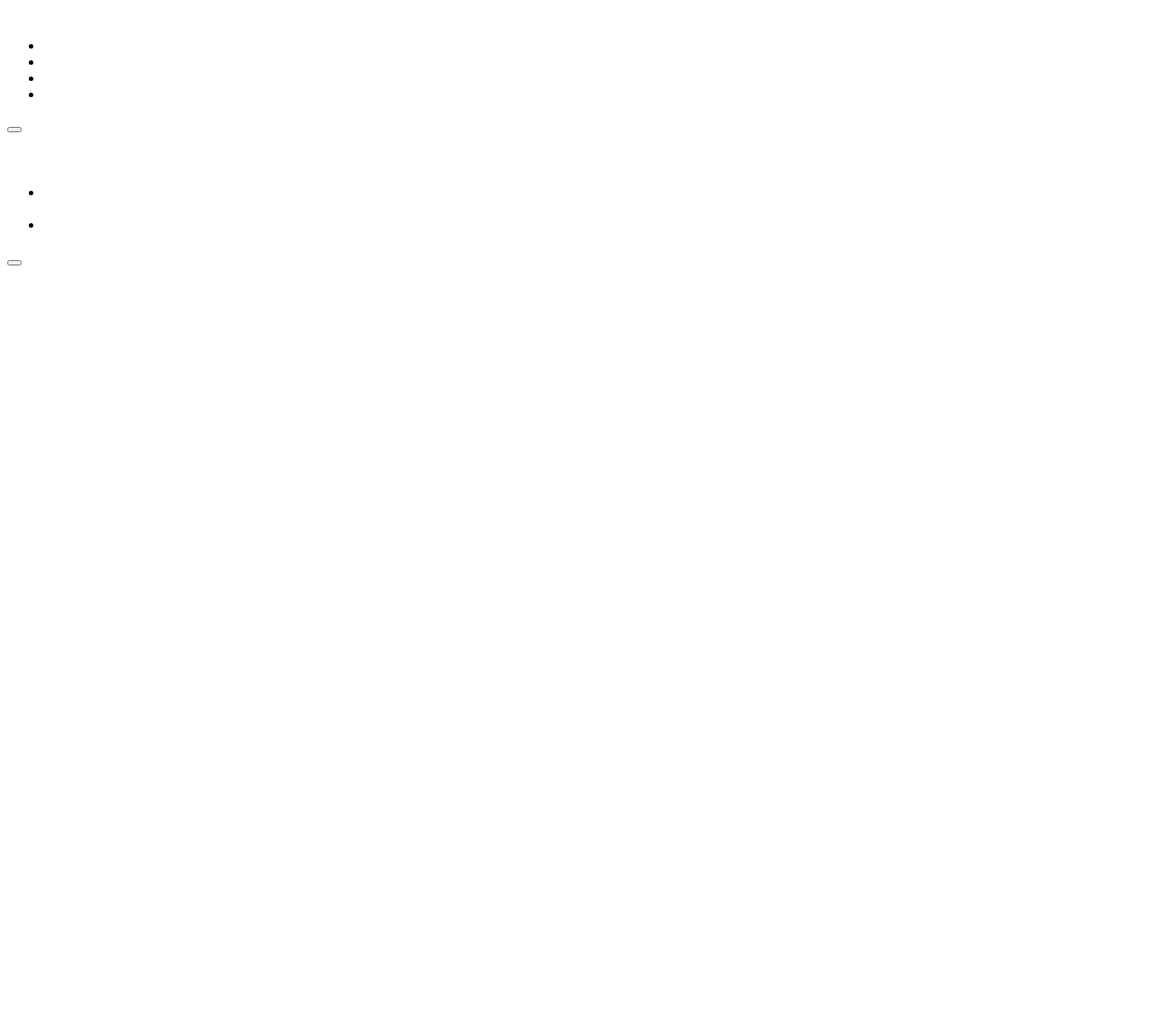
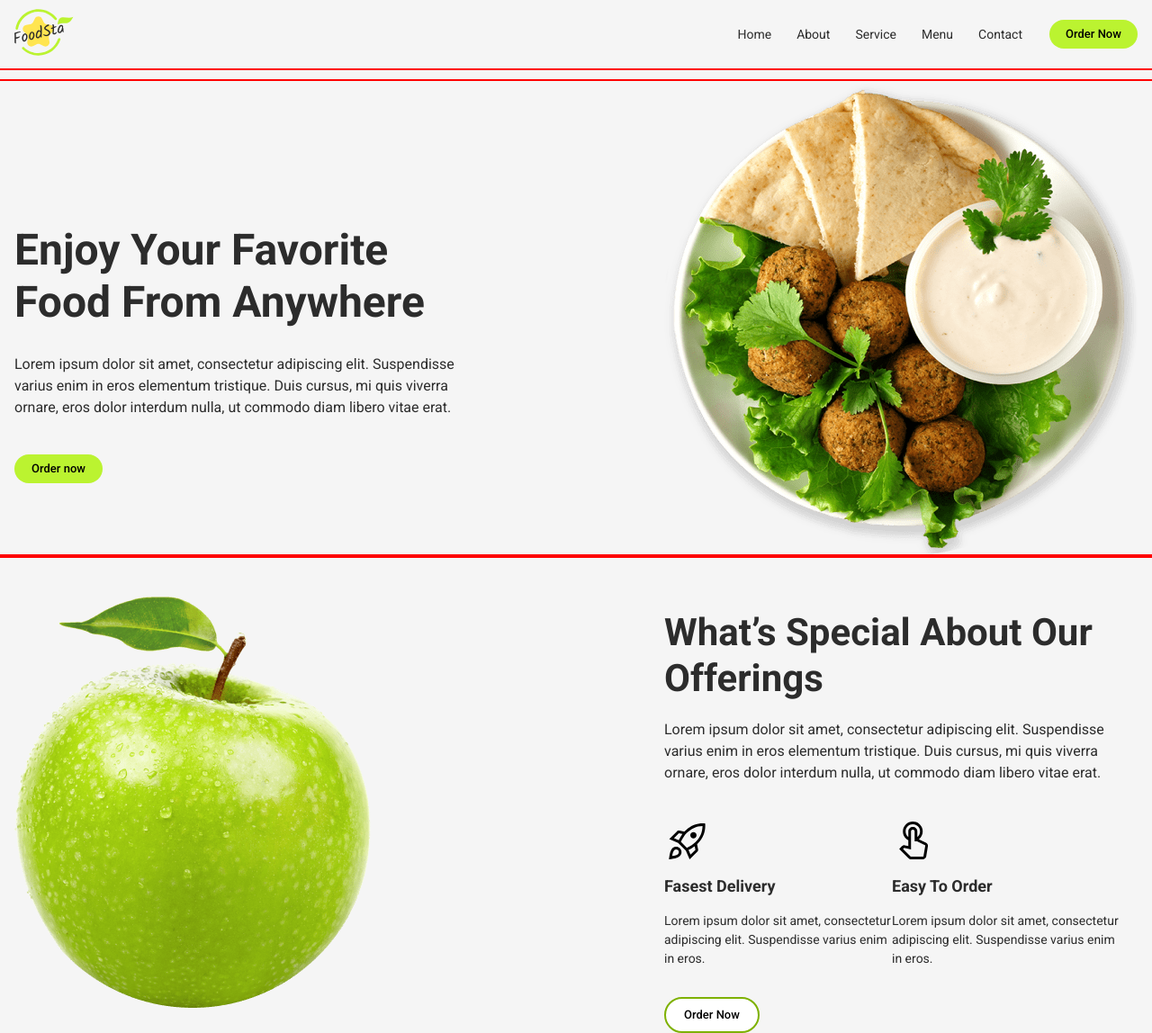
Before and after one commit to kostarusin/saturday-project_01_21012023, a plain HTML site: page index.html in a window 1280 px wide. Shown: the whole page at 90% size. Before the commit the page ends 800 px from the top, so only its background shows below. Drawn offline with nearby package versions, Linux system fonts and the light colour scheme.

Commit message:
Update index.html

```diff
--- a/index.html
+++ b/index.html
@@ -4,37 +4,100 @@
     <meta charset="UTF-8" />
     <meta http-equiv="X-UA-Compatible" content="IE=edge" />
     <meta name="viewport" content="width=device-width, initial-scale=1.0" />
-    <title>Document</title>
+    <title>FoodSta main</title>
+    <link rel="preconnect" href="https://fonts.googleapis.com" />
+    <link rel="preconnect" href="https://fonts.gstatic.com" crossorigin />
+    <link
+      href="https://fonts.googleapis.com/css2?family=Roboto:wght@400;500;700&display=swap"
+      rel="stylesheet"
+    />
+    <link
+      rel="stylesheet"
+      href="node_modules/modern-normalize/modern-normalize.css"
+    />
+    <link rel="stylesheet" href="./css/styles.css" />
   </head>
   <body>
     <!--Header-->
     <header>
-      <a href=""><img src="" alt="" /></a>
-      <nav>
-        <ul>
-          <li><a href=""></a></li>
-          <li><a href=""></a></li>
-          <li><a href=""></a></li>
-          <li><a href=""></a></li>
-        </ul>
-      </nav>
-      <button></button>
+      <div class="conteiner header-conteiner">
+        <a href="" class="header-logo-link"
+          ><svg class="header-logo-icon" width="66" height="52">
+            <use href="./images/icons.svg#icon-Vector"></use>
+          </svg>
+        </a>
+        <nav class="header-navigation">
+          <ul class="list navigation-list">
+            <li><a href="" class="link header-navigation-link">Home</a></li>
+            <li><a href="" class="link header-navigation-link">About</a></li>
+            <li><a href="" class="link header-navigation-link">Service</a></li>
+            <li><a href="" class="link header-navigation-link">Menu</a></li>
+            <li><a href="" class="link header-navigation-link">Contact</a></li>
+          </ul>
+        </nav>
+        <button type="button" class="header-btn">Order Now</button>
+      </div>
     </header>
+    <section class="hero-section">
+      <div class="conteiner hero-conteiner">
+        <div class="hero-content">
+          <h1 class="hero-header">Enjoy Your Favorite Food From Anywhere</h1>
+          <p class="hero-text">
+            Lorem ipsum dolor sit amet, consectetur adipiscing elit. Suspendisse
+            varius enim in eros elementum tristique. Duis cursus, mi quis
+            viverra ornare, eros dolor interdum nulla, ut commodo diam libero
+            vitae erat.
+          </p>
+          <button type="button" class="hero-btn">Order now</button>
+        </div>
+        <div class="hero-image-conteiner">
+          <img src="./images/meatballs-min.png" alt="Meatballs" />
+        </div>
+      </div>
+    </section>
+    <!--Whatt's Special-->
     <section>
-      <h2></h2>
-      <img src="" alt="" />
-      <p></p>
-      <ul>
-        <li>
-          <h3></h3>
-          <p></p>
-        </li>
-        <li>
-          <h3></h3>
-          <p></p>
-        </li>
-      </ul>
+      <div class="conteiner ws-conteiner">
+        <!-- <div class="ws-section-img"> -->
+        <img
+          src="./images/aple-min.png"
+          alt="Green apple"
+          class="ws-section-img"
+        />
+        <!-- </div> -->
+        <div>
+          <h2 class="ws-header">What’s Special About Our Offerings</h2>
+          <p class="ws-text">
+            Lorem ipsum dolor sit amet, consectetur adipiscing elit. Suspendisse
+            varius enim in eros elementum tristique. Duis cursus, mi quis
+            viverra ornare, eros dolor interdum nulla, ut commodo diam libero
+            vitae erat.
+          </p>
+          <ul class="list ws-list">
+            <li class="ws-list-item">
+              <svg class="ws-list-icon" width="48" height="48">
+                <use href="./images/icons.svg#icon-rocket"></use>
+              </svg>
+              <p class="ws-list-header">Fasest Delivery</p>
+              <p class="ws-list-text">
+                Lorem ipsum dolor sit amet, consectetur adipiscing elit.
+                Suspendisse varius enim in eros.
+              </p>
+            </li>
+            <li class="ws-list-item">
+              <svg class="ws-list-icon" width="48" height="48">
+                <use href="./images/icons.svg#icon-touch"></use>
+              </svg>
+              <p class="ws-list-header">Easy To Order</p>
+              <p class="ws-list-text">
+                Lorem ipsum dolor sit amet, consectetur adipiscing elit.
+                Suspendisse varius enim in eros.
+              </p>
+            </li>
+          </ul>
+          <button type="button" class="ws-btn">Order Now</button>
+        </div>
+      </div>
     </section>
-    <button></button>
   </body>
 </html>
```
